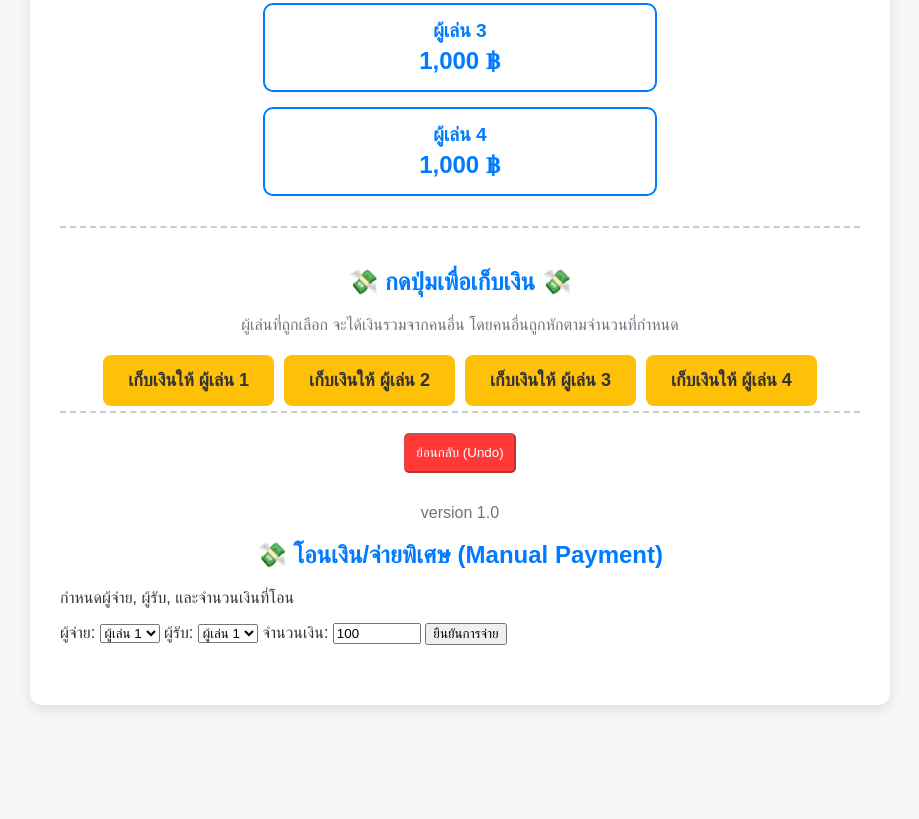
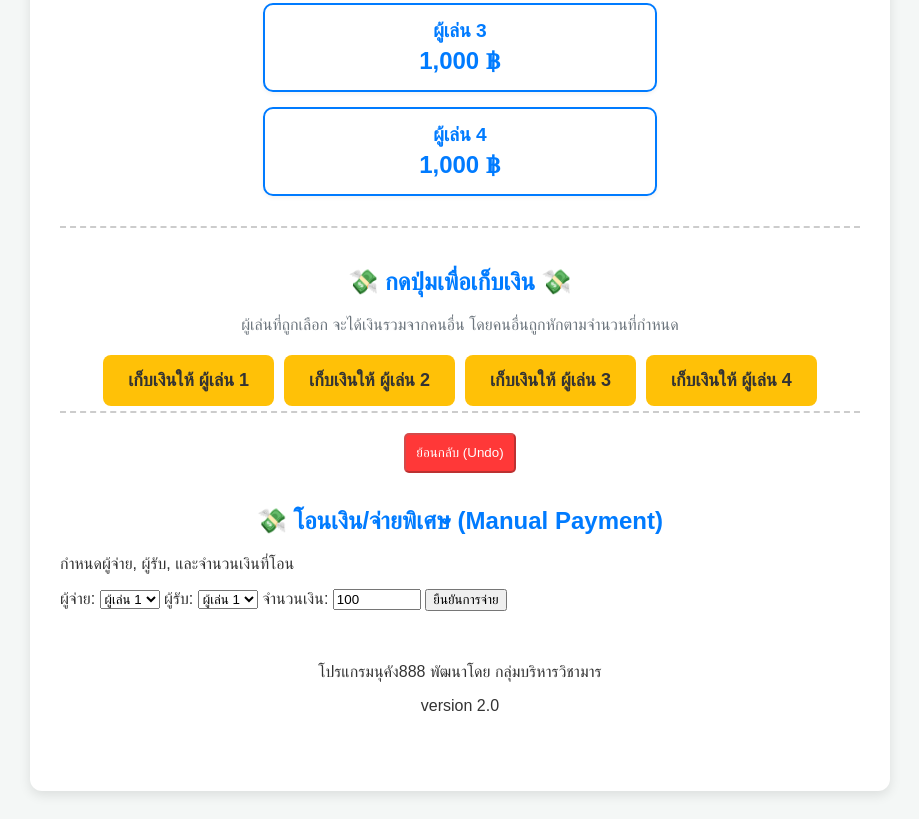
Before and after one commit to chalermpon-coder/money-tracker-app888, a plain HTML site: page index.html in a window 1280 px wide. Shown: the part 771-1590 px from the top of the page, without its empty margins (73-992 px from the left). Before the commit the page ends 1504 px from the top, so only its background shows below. Drawn offline with Linux system fonts and the light colour scheme.

Commit message:
Add files via upload

```diff
--- a/index.html
+++ b/index.html
@@ -62,7 +62,7 @@
             <button id="undoButton" onclick="undoLastAction()" disabled style="background-color: #ff3838; color: white; padding: 10px; margin-bottom: 15px; border-radius: 5px;">
                 ย้อนกลับ (Undo)
             </button>
-             <p> version 1.0 </p>
+
             <div class="action-buttons">
                 </div>
         </div>
@@ -82,6 +82,8 @@
                 <input type="number" id="manualAmount" value="100" min="1" style="width: 80px;">
 
                 <button onclick="handleManualPayment()">ยืนยันการจ่าย</button>
+                  <br><br><br><center><p> โปรแกรมนุคัง888 พัฒนาโดย กลุ่มบริหารวิชามาร </p></center>
+                  <center><p> version 2.0 </p></center>
             </div>
         </div>
         <div id="game-area" class="game-area">
```
